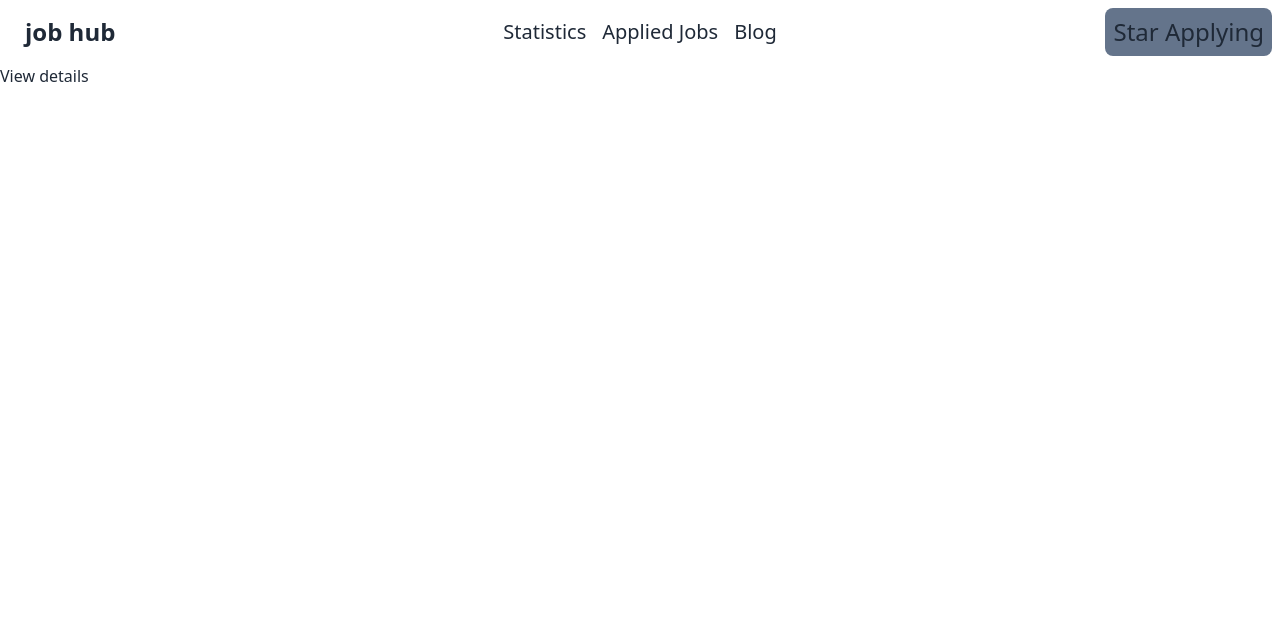
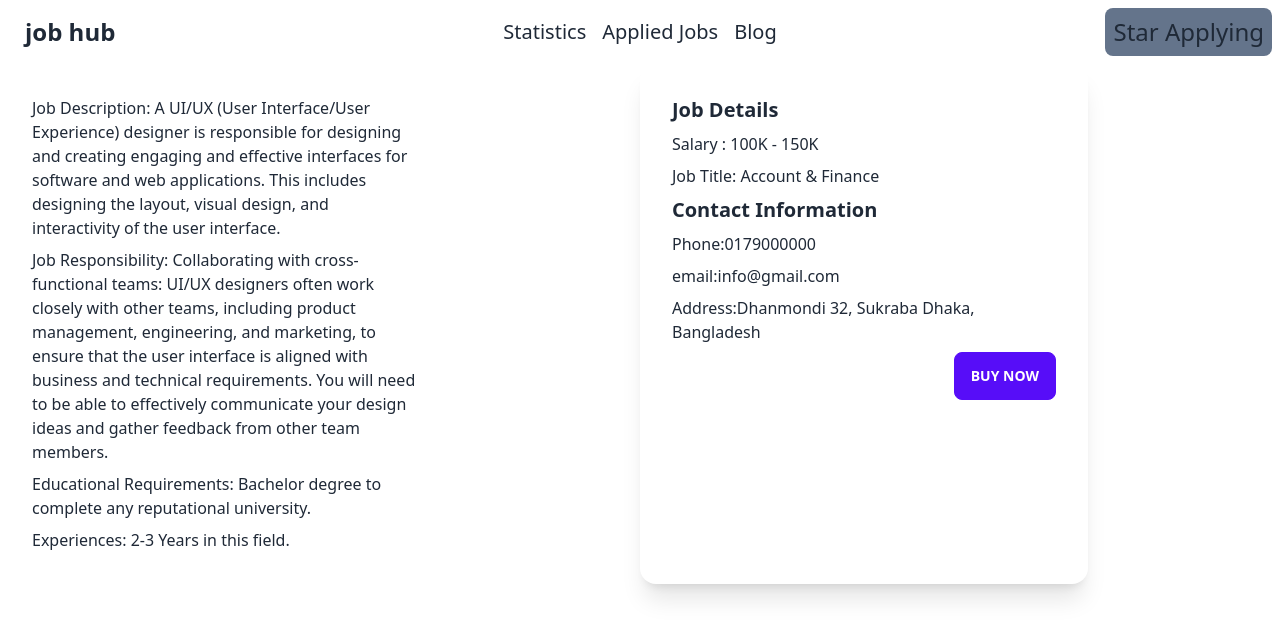
Before and after one commit to mdbelalbs78/job-hub, a React (Vite) app: page /viewDetails/1 in a window 1280 px wide. Shown: the top 638 px of the page. Built offline with nearby package versions, Linux system fonts and the light colour scheme.

Commit message:
view button click

```diff
--- a/public/data.json
+++ b/public/data.json
@@ -10,7 +10,18 @@
       "button1": "Remote",
       "button2": "Full Time",
       "location": "Dhaka, Bangladesh",
-      "salary": "Salary : 100K - 150K"
+      "salary": "Salary : 100K - 150K",
+      "JobDescription": "Job Description: A UI/UX (User Interface/User Experience) designer is responsible for designing and creating engaging and effective interfaces for software and web applications. This includes designing the layout, visual design, and interactivity of the user interface.",
+
+      "JobResponsibility": "Job Responsibility: Collaborating with cross-functional teams: UI/UX designers often work closely with other teams, including product management, engineering, and marketing, to ensure that the user interface is aligned with business and technical requirements. You will need to be able to effectively communicate your design ideas and gather feedback from other team members.",
+
+      "educational": "Educational Requirements: Bachelor degree to complete any reputational university.",
+
+      "experiences": "Experiences: 2-3 Years in this field.",
+      "phone": "0179000000",
+      "ph": "0179000000",
+      "email": "info@gmail.com",
+      "address": "Dhanmondi 32, Sukraba Dhaka, Bangladesh"
     },
     {
       "job": "100+ Jobs Available",
@@ -23,7 +34,17 @@
       "button1": "Onsite",
       "button2": "Full Time",
       "location": "Dhaka, Bangladesh",
-      "salary": "Salary : 100K - 150K"
+      "salary": "Salary : 100K - 150K",
+      "JobDescription": "Job Description: A UI/UX (User Interface/User Experience) designer is responsible for designing and creating engaging and effective interfaces for software and web applications. This includes designing the layout, visual design, and interactivity of the user interface.",
+
+      "JobResponsibility": "Job Responsibility: Collaborating with cross-functional teams: UI/UX designers often work closely with other teams, including product management, engineering, and marketing, to ensure that the user interface is aligned with business and technical requirements. You will need to be able to effectively communicate your design ideas and gather feedback from other team members.",
+
+      "educational": "Educational Requirements: Bachelor degree to complete any reputational university.",
+
+      "experiences:": "Experiences: 2-3 Years in this field.",
+      "phone": "0179000000",
+      "email": "info@gmail.com",
+      "address": "Dhanmondi 32, Sukraba Dhaka, Bangladesh"
     },
     {
       "job": "150 Jobs Available",
@@ -36,7 +57,17 @@
       "button1": "Onsite",
       "button2": "Full Time",
       "location": "Dhaka, Bangladesh",
-      "salary": "Salary : 100K - 150K"
+      "salary": "Salary : 100K - 150K",
+      "JobDescription": "Job Description: A UI/UX (User Interface/User Experience) designer is responsible for designing and creating engaging and effective interfaces for software and web applications. This includes designing the layout, visual design, and interactivity of the user interface.",
+
+      "JobResponsibility": "Job Responsibility: Collaborating with cross-functional teams: UI/UX designers often work closely with other teams, including product management, engineering, and marketing, to ensure that the user interface is aligned with business and technical requirements. You will need to be able to effectively communicate your design ideas and gather feedback from other team members.",
+
+      "educational": "Educational Requirements: Bachelor degree to complete any reputational university.",
+
+      "experiences:": "Experiences: 2-3 Years in this field.",
+      "phone": "0179000000",
+      "email": "info@gmail.com",
+      "address": "Dhanmondi 32, Sukraba Dhaka, Bangladesh"
     },
     {
       "authorName": "224 Jobs Available",
@@ -49,7 +80,17 @@
       "button2": "Full Time",
       "description": "Technical Database Engineer",
       "location": "Dhaka, Bangladesh",
-      "salary": "Salary : 100K - 150K"
+      "salary": "Salary : 100K - 150K",
+      "JobDescription": "Job Description: A UI/UX (User Interface/User Experience) designer is responsible for designing and creating engaging and effective interfaces for software and web applications. This includes designing the layout, visual design, and interactivity of the user interface.",
+
+      "JobResponsibility": "Job Responsibility: Collaborating with cross-functional teams: UI/UX designers often work closely with other teams, including product management, engineering, and marketing, to ensure that the user interface is aligned with business and technical requirements. You will need to be able to effectively communicate your design ideas and gather feedback from other team members.",
+
+      "educational": "Educational Requirements: Bachelor degree to complete any reputational university.",
+
+      "experiences:": "Experiences: 2-3 Years in this field.",
+      "phone": "0179000000",
+      "email": "info@gmail.com",
+      "address": "Dhanmondi 32, Sukraba Dhaka, Bangladesh"
     }
 
   ]
--- a/src/component/Feature/Feature.jsx
+++ b/src/component/Feature/Feature.jsx
@@ -29,8 +29,7 @@ const Feature = ({ feture }) => {
           </div>
           <div class="card-actions justify-start">
             <Link to={`viewDetails/${id}`}>
-
-             <button>View</button>
+             <button className="bg-slate-300 p-3 rounded-md">View Details</button>
             </Link>
           </div>
         </div>
--- /dev/null
+++ b/src/component/ViewDetails/ViewDetails.css
@@ -0,0 +1,8 @@
+.view {
+    display: flex;
+
+
+}
+.card-body :where(p) {
+    flex-grow: 0;
+}
--- a/src/component/ViewDetails/ViewDetails.jsx
+++ b/src/component/ViewDetails/ViewDetails.jsx
@@ -1,14 +1,37 @@
-import React from 'react';
-import { useLoaderData } from 'react-router-dom';
+import React from "react";
+import { useLoaderData } from "react-router-dom";
+import "./ViewDetails.css";
 
 const ViewDetails = () => {
-    const details = useLoaderData()
-    console.log(details);
-    return (
-        <div>
-            <h2>View details</h2>
+  const details = useLoaderData();
+  console.log(details);
+  return (
+    <div className="view">
+      <div>
+        <div className="card-body max-w-md ">
+          <p>{details.JobDescription}</p>
+          <p>{details.JobResponsibility}</p>
+          <p>{details.educational}</p>
+          <p>{details.experiences}</p>
         </div>
-    );
+      </div>
+      <div className="card lg:card-side bg-base-100 shadow-xl max-w-md mx-auto">
+        <div className="card-body">
+          <h2 className="card-title">Job Details</h2>
+          <p>{details.salary}</p>
+          <p>Job Title: {details.title}</p>
+          <h2 className="card-title">Contact Information</h2>
+
+          <p>Phone:{details.phone}</p>
+          <p>email:{details.email}</p>
+          <p>Address:{details.address}</p>
+          <div className="card-actions justify-end">
+            <button className="btn btn-primary">Buy Now</button>
+          </div>
+        </div>
+      </div>
+    </div>
+  );
 };
 
 export default ViewDetails;
--- a/src/main.jsx
+++ b/src/main.jsx
@@ -24,6 +24,7 @@ const router = createBrowserRouter([
         path: 'shop',
         element: <Shop></Shop>
       },
+
       {
         path: 'viewDetails/:id',
         element: <ViewDetails></ViewDetails>,
```
